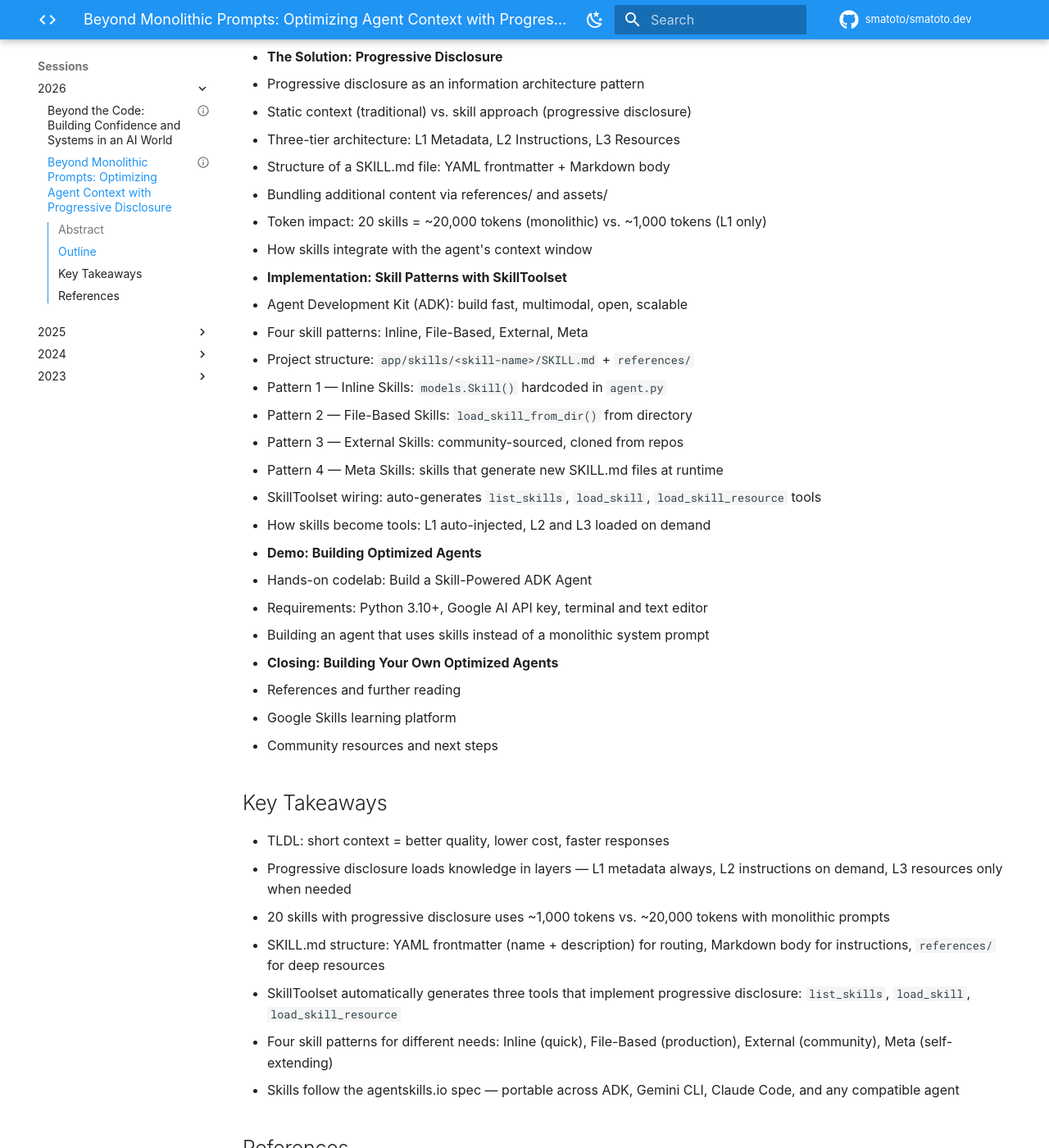
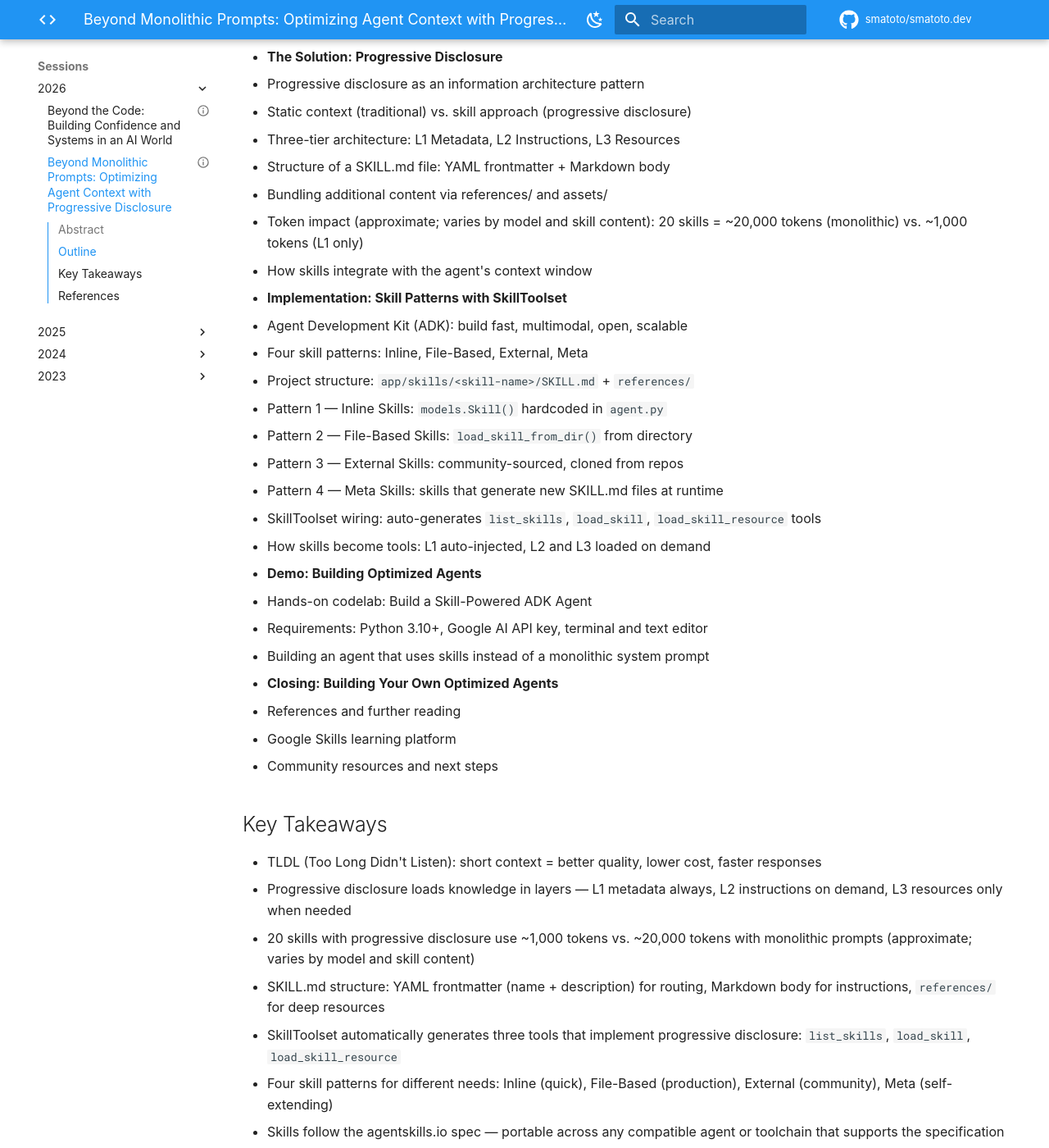
Before and after one commit to smatoto/smatoto.dev, an MkDocs documentation site: the page built from docs/2026/beyond-monolithic-prompts.md, in a window 1280 px wide and 1400 px high, scrolled down 1431 px. Shown: the whole window at 82% size. Built offline with MkDocs 1.6.1 and Material for MkDocs 9.7.7, drawn with Linux system fonts in a browser that asks for light colours; some web fonts are replaced; comment, search, counter and statistics services are not loaded.

Commit message:
fix: address Copilot PR comments on beyond-monolithic-prompts
- Define TLDL acronym on first use (Too Long Didn't Listen)
- Qualify token comparison as approximate, varies by model and skill content
- Fix subject-verb agreement: '20 skills use' not 'uses'
- Soften portability claim to avoid unsubstantiated product-specific references

```diff
--- a/docs/2026/beyond-monolithic-prompts.md
+++ b/docs/2026/beyond-monolithic-prompts.md
@@ -53,7 +53,7 @@ As AI agents take on more tasks, developers often rely on massive, token-heavy s
   - Key terminologies: tokens, context window, attention
   - The U-shaped attention curve and the "lost in the middle" problem
   - Context rot: how large contexts degrade performance and raise costs
-  - TLDL: short context good, long context bad
+  - TLDL (Too Long Didn't Listen): short context good, long context bad
 
 - **The Solution: Progressive Disclosure**
   - Progressive disclosure as an information architecture pattern
@@ -61,7 +61,7 @@ As AI agents take on more tasks, developers often rely on massive, token-heavy s
   - Three-tier architecture: L1 Metadata, L2 Instructions, L3 Resources
   - Structure of a SKILL.md file: YAML frontmatter + Markdown body
   - Bundling additional content via references/ and assets/
-  - Token impact: 20 skills = ~20,000 tokens (monolithic) vs. ~1,000 tokens (L1 only)
+  - Token impact (approximate; varies by model and skill content): 20 skills = ~20,000 tokens (monolithic) vs. ~1,000 tokens (L1 only)
   - How skills integrate with the agent's context window
 
 - **Implementation: Skill Patterns with SkillToolset**
@@ -87,13 +87,13 @@ As AI agents take on more tasks, developers often rely on massive, token-heavy s
 
 ## Key Takeaways
 
-- TLDL: short context = better quality, lower cost, faster responses
+- TLDL (Too Long Didn't Listen): short context = better quality, lower cost, faster responses
 - Progressive disclosure loads knowledge in layers — L1 metadata always, L2 instructions on demand, L3 resources only when needed
-- 20 skills with progressive disclosure uses ~1,000 tokens vs. ~20,000 tokens with monolithic prompts
+- 20 skills with progressive disclosure use ~1,000 tokens vs. ~20,000 tokens with monolithic prompts (approximate; varies by model and skill content)
 - SKILL.md structure: YAML frontmatter (name + description) for routing, Markdown body for instructions, `references/` for deep resources
 - SkillToolset automatically generates three tools that implement progressive disclosure: `list_skills`, `load_skill`, `load_skill_resource`
 - Four skill patterns for different needs: Inline (quick), File-Based (production), External (community), Meta (self-extending)
-- Skills follow the agentskills.io spec — portable across ADK, Gemini CLI, Claude Code, and any compatible agent
+- Skills follow the agentskills.io spec — portable across any compatible agent or toolchain that supports the specification
 
 ## References
 
```
